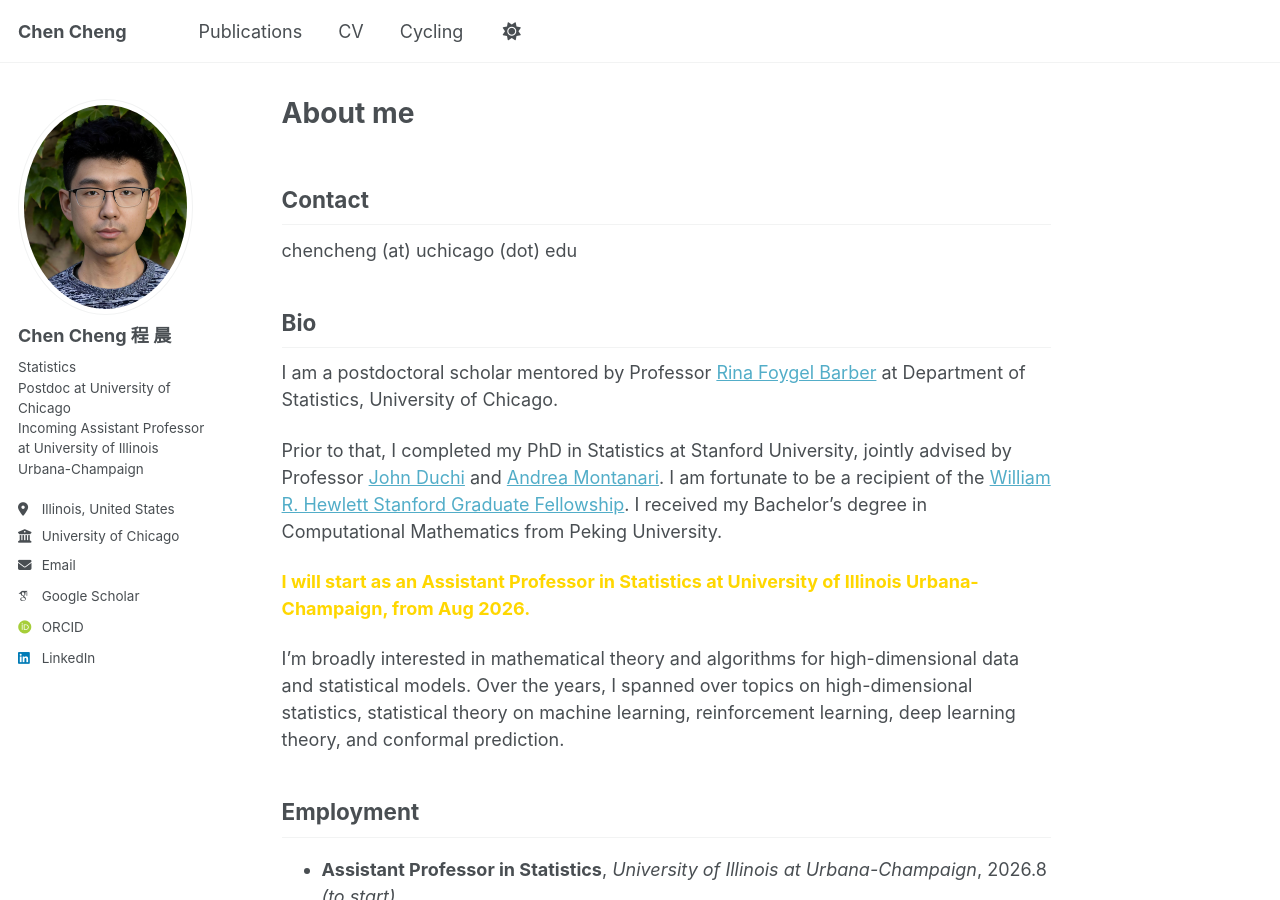
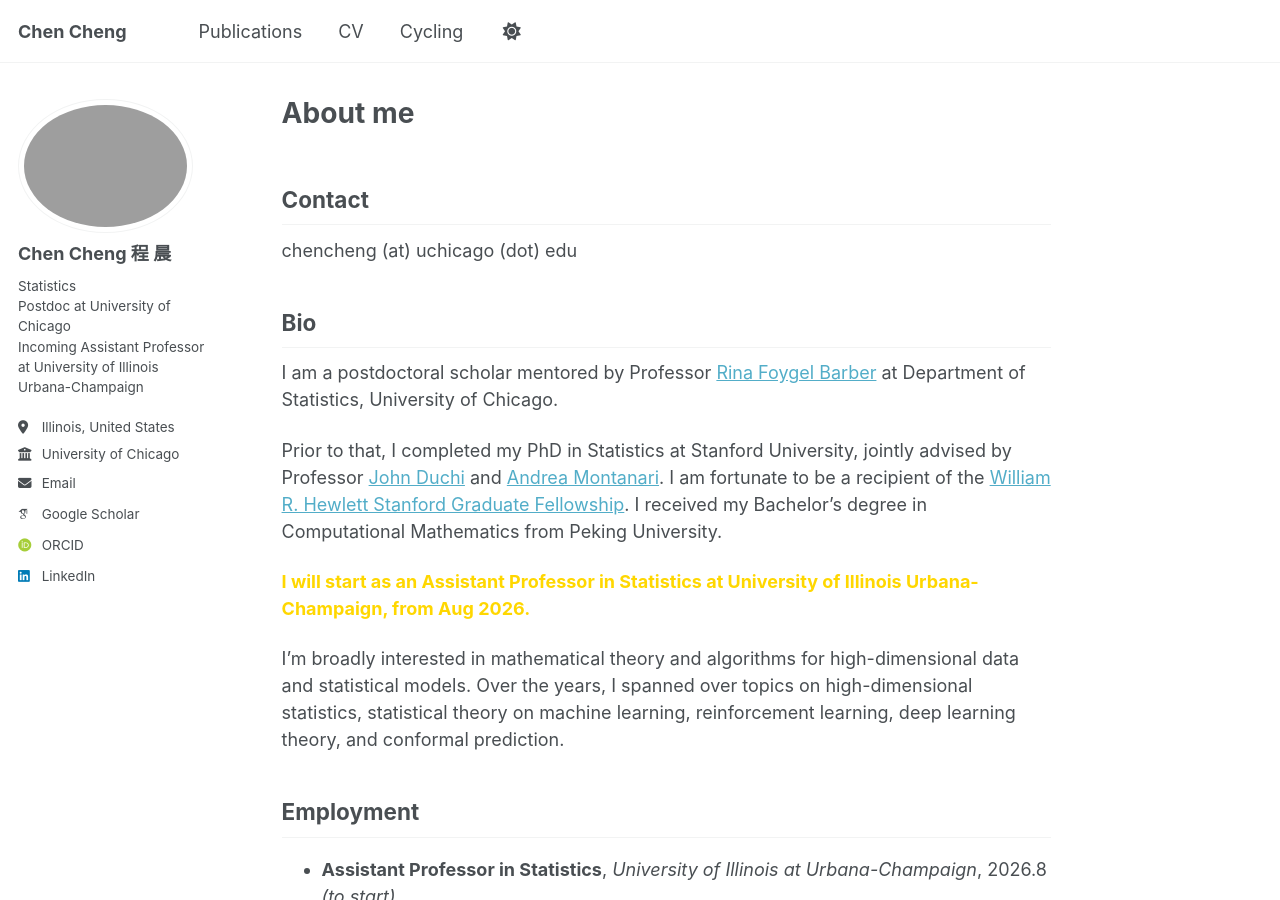
Before and after one commit to Moriartycc/Moriartycc.github.io, a Jekyll site: the page built from _pages/about.md, in a window 1280 px wide and 900 px high. Built offline with Jekyll 4.4.1, drawn with Linux system fonts in a browser that asks for light colours; some web fonts are replaced; a script that is not in the unit is left out.

Commit message:
update avatar

```diff
--- a/_config.yml
+++ b/_config.yml
@@ -23,7 +23,7 @@
 #               Additional customization can be done by editing /_includes/author-profile.html
 author:
   # Biographic information
-  avatar           : "Headshot - Chicago.jpg"
+  avatar           : "Headshot - SkAI.png"
   name             : "Chen Cheng  <span class='zhi-mang-xing'>程 晨</span>"
   pronouns         : # example: "she/her"
   bio              : "Statistics<br>Postdoc at University of Chicago<br>Incoming Assistant Professor at University of Illinois Urbana-Champaign"
```
Also changed, not shown: 1 other file.
